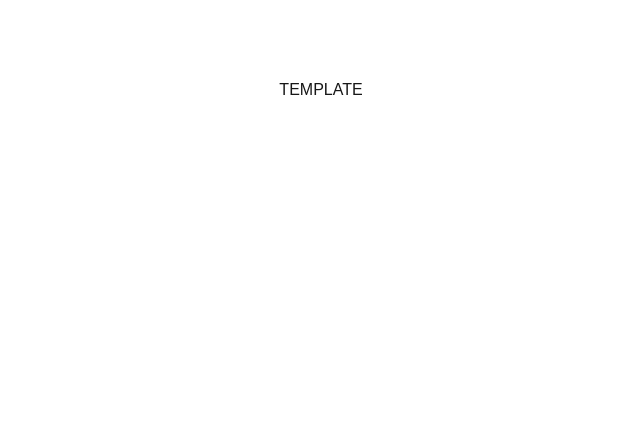
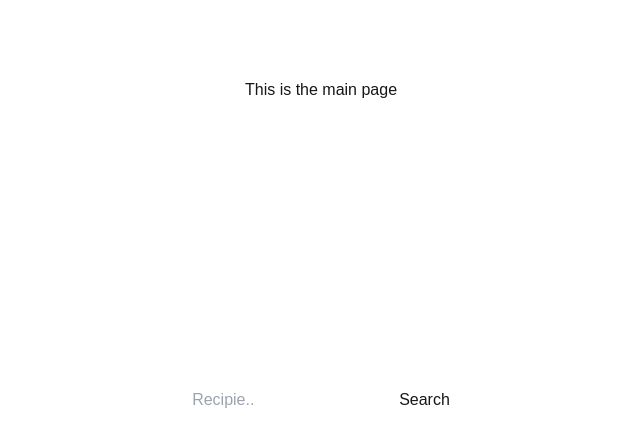
Before and after one commit to byQuexo/ChefChecker-UI, a Next.js app: page / in a window 1280 px wide. Shown: the top 444 px of the page, without its empty margins (319-959 px from the left). Built offline with nearby package versions, Linux system fonts and the light colour scheme.

Commit message:
displays search bar but does not link to back end

```diff
--- a/src/app/layout.tsx
+++ b/src/app/layout.tsx
@@ -2,7 +2,7 @@ import type { Metadata } from "next";
 import "./globals.css";
 
 export const metadata: Metadata = {
-  title: "Create Next App",
+  title: "Chef Checker",
   description: "Generated by create next app",
 };
 
--- a/src/app/page.tsx
+++ b/src/app/page.tsx
@@ -1,7 +1,10 @@
+import SearchBar from "./utils/components/searchBar";
+
 export default function Home() {
   return (
     <div className="grid grid-rows-[20px_1fr_20px] items-center justify-items-center min-h-screen p-8 pb-20 gap-16 sm:p-20 font-[family-name:var(--font-geist-sans)]">
-      <h1> TEMPLATE </h1>
+      <h1> This is the main page </h1>
+      <SearchBar/>
     </div>
   );
 }
--- /dev/null
+++ b/src/app/utils/components/searchBar.tsx
@@ -0,0 +1,42 @@
+'use client'
+
+import React from "react";
+import { useState } from "react";
+
+//searching for recipie based on name
+function SearchBar(){
+
+//updating the state when there is a change in the search bar
+const [searchBarResults, setsearchBarResults] = React.useState([]);
+
+//mapping through all of the recipes
+const allRecipies = searchBarResults.map(recipie =>{
+    return <li key={recipie.id}>
+        {recipie.title}<br></br>
+        {recipie.ingredients}<br></br>
+
+    </li>
+})
+
+return [
+    <div>
+        <input placeholder="Recipie.." id="recipieName"/>
+        <button onClick={showRecipies}>Search</button>
+        <br></br>
+        <div id="displayResults">
+            {allRecipies}
+        </div>
+    </div>
+]
+
+//linking the search route as a GET request to display all results
+async function showRecipies(){
+    const response  = await fetch (`http://localhost:3000/api/recipies`) //not sure if this is the right route
+    const allRecipies = await response.json();
+    console.log(JSON.stringify(allRecipies))
+    setsearchBarResults(allRecipies)
+}
+
+}
+
+export default SearchBar;
```
Also changed, not shown: 1 other file (tests, documents, lock files or other folders).
